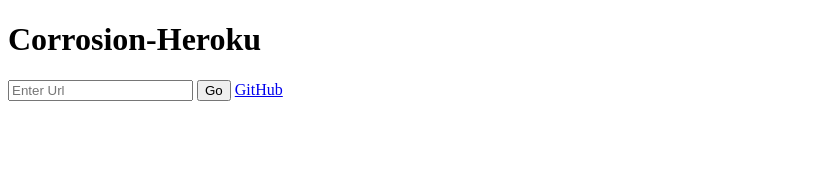
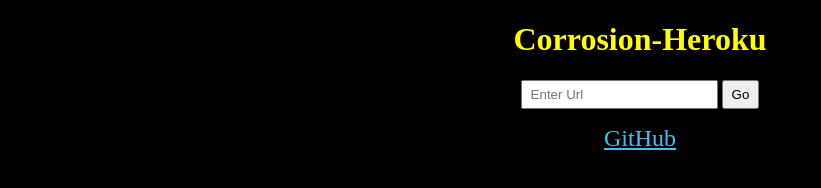
Before and after one commit to ChickenProxy/ChickenPrxy-v1, a plain HTML site: page home/index.html in a window 1280 px wide. Shown: the whole page, without its empty margins (0-821 px from the left). Drawn offline with Linux system fonts and the light colour scheme.

Commit message:
Update index.html

```diff
--- a/home/index.html
+++ b/home/index.html
@@ -2,12 +2,13 @@
 <html>
 	<head>
 		<title>Corrosion-Heroku</title>
+		<link rel="stylesheet" href="main.css">
 	</head>
 	<body>
 		<h1>Corrosion-Heroku</h1>
 		<input id="url" name="url" placeholder="Enter Url">
 		<input id="go" type="submit" value="Go">
-		<a href="https://github.com/BinBashBanana/Corrosion-Heroku">GitHub</a>
+		<a href="https://github.com/ChickenProxy/ChickenPrxy-v1">GitHub</a>
 		<script>
 			function xor(str) {
 				return encodeURIComponent(str.toString().split('').map((char, ind) => ind % 2 ? String.fromCharCode(char.charCodeAt() ^ 2) : char).join(''));
```
